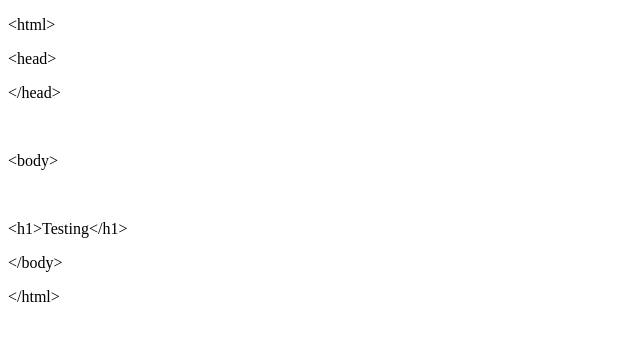
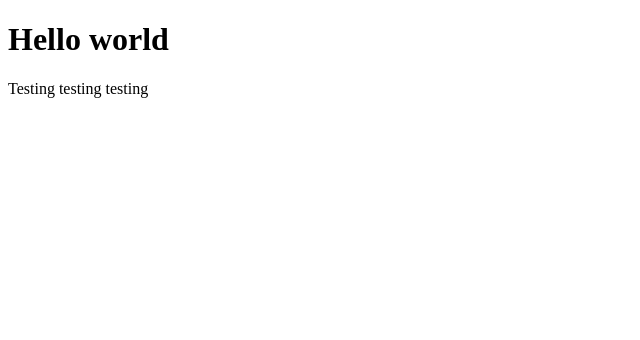
Before and after one commit to tsooki/test, a plain HTML site: page index.html in a window 1280 px wide. Shown: the whole page, without its empty margins (0-640 px from the left). Drawn offline with Linux system fonts and the light colour scheme.

Commit message:
Clean up index file

```diff
--- a/index.html
+++ b/index.html
@@ -6,15 +6,8 @@
 </head>
 
 <body>
-<p>&lt;html&gt;</p>
-<p>&lt;head&gt;</p>
-<p>&lt;/head&gt;</p>
-<p>&nbsp;</p>
-<p>&lt;body&gt;</p>
-<p>&nbsp;</p>
-<p>&lt;h1&gt;Testing&lt;/h1&gt;</p>
-<p>&lt;/body&gt;</p>
-<p>&lt;/html&gt;</p>
+<h1>Hello world</h1>
+<p>Testing testing testing</p>
 <p>&nbsp;</p>
 </body>
 </html>
```
